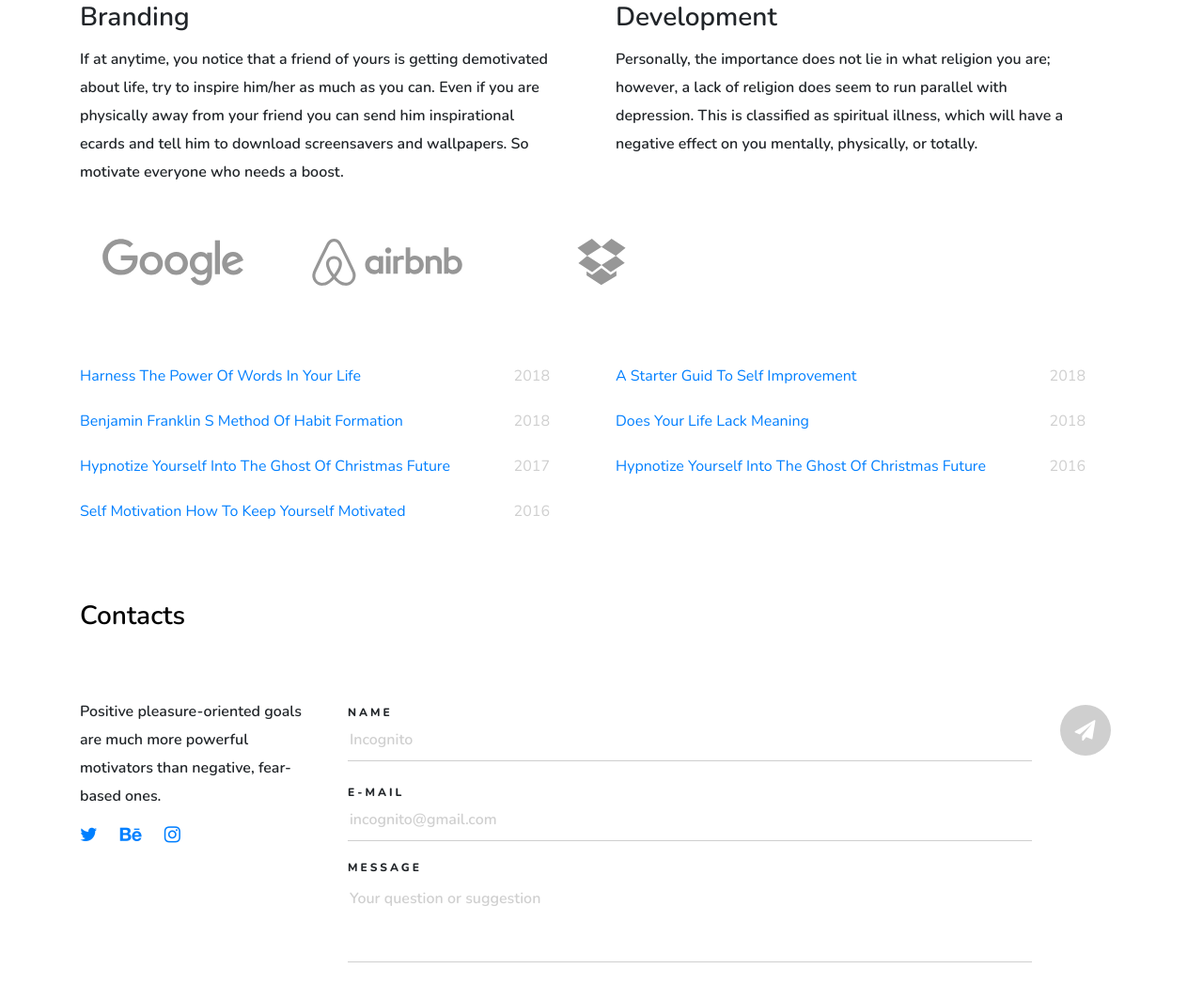
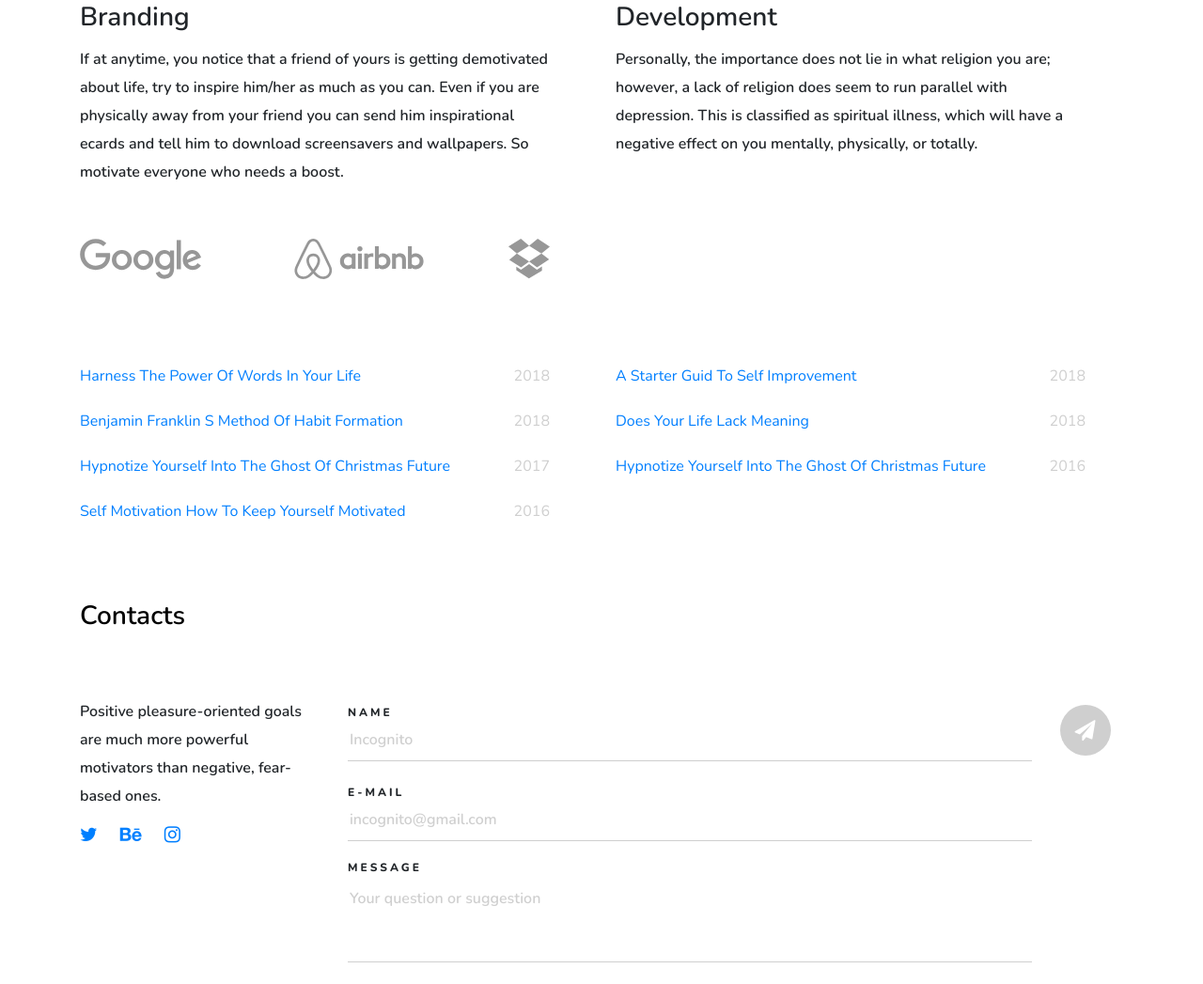
Before and after one commit to YuraKolesnikov/deab-website, a website: page app/index.html in a window 1280 px wide. Shown: the part 2040-3087 px from the top of the page at 94% size. Drawn offline with nearby package versions, Linux system fonts and the light colour scheme; files that its build step writes are made by us from their sources.

Commit message:
Added max-height and max-width to img

```diff
--- a/app/scss/_sections/_about.scss
+++ b/app/scss/_sections/_about.scss
@@ -26,8 +26,8 @@
       height: 50px;
 
       & img {
-        height: 100%;
-        width: 100%;
+        max-height: 100%;
+        max-width: 100%;
       }
     }
   }
```
